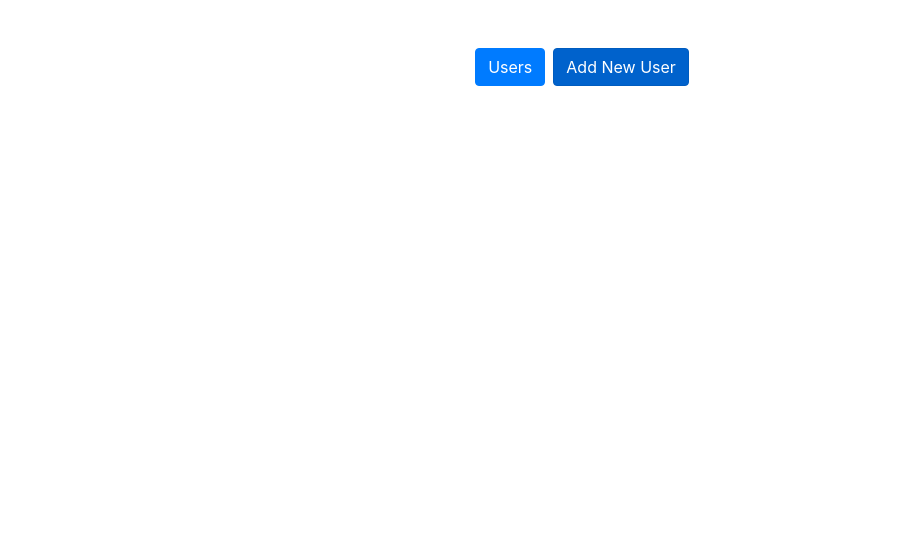
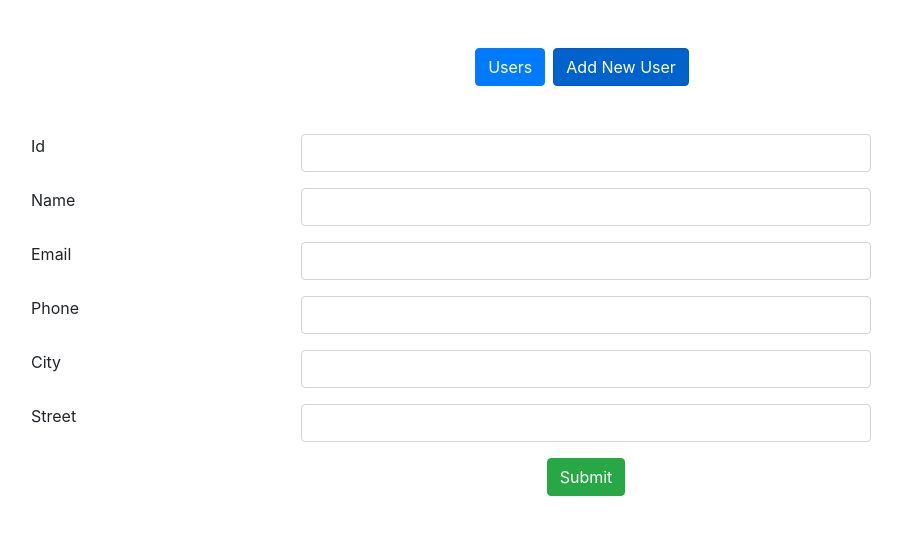
Before and after one commit to mohamedmagdycivily/Angular-Crud-Operations, an Angular app: page /newUser in a window 1280 px wide. Shown: the top 534 px of the page, without its empty margins (54-956 px from the left). Built offline with nearby package versions, Linux system fonts and the light colour scheme.

Commit message:
new user component

```diff
--- a/db.json
+++ b/db.json
@@ -4,43 +4,41 @@
       "id": 1,
       "name": "KOKO",
       "email": "KOKO@gmail.com",
-      "phone": "011111111111"
+      "phone": "011111111111",
+      "city": "mansoura",
+      "street": "50 abdelsalam ST"
     },
     {
       "id": 2,
       "name": "Batot",
       "email": "Batot@gmail.com",
-      "phone": "0222222222"
+      "phone": "0222222222",
+      "city": "aciro",
+      "street": "100 abdelsalam ST"
     },
     {
       "id": 3,
       "name": "Dahap",
       "email": "Dahap@gmail.com",
-      "phone": "033333333"
+      "phone": "033333333",
+      "city": "domiate",
+      "street": "80 abdelsalam ST"
     },
     {
-      "id": 4,
-      "name": "Micky",
-      "email": "Micky@gmail.com",
-      "phone": "0444444444"
+      "id": "4",
+      "name": "mohamed magdy",
+      "email": "mohamedmagdycivily@gmail.com",
+      "phone": "5464546",
+      "city": "mansoura",
+      "street": "mansoura"
     },
     {
-      "id": 5,
-      "name": "Jerry",
-      "email": "Jerry@gmail.com",
-      "phone": "05555555555"
-    },
-    {
-      "id": 6,
-      "name": "Tom",
-      "email": "Tom@gmail.com",
-      "phone": "066666666666"
-    },
-    {
-      "id": "7",
-      "name": "Hamada",
-      "phone": "0777777777",
-      "email": "Hamada@gmail.com"
+      "id": "5",
+      "name": "mohamed magdy",
+      "email": "mohamedmagdycivily@gmail.com",
+      "phone": "5464546",
+      "city": "mansoura",
+      "street": "mansoura"
     }
   ]
 }
--- a/src/app/Components/new-user/new-user.component.html
+++ b/src/app/Components/new-user/new-user.component.html
@@ -0,0 +1,54 @@
+<form class="container" (ngSubmit)="Add()">
+  <div class="form-group row">
+    <label for="id" class="col-3">Id</label>
+    <input name="id" [(ngModel)]="id" type="text" class="form-control col-6" />
+  </div>
+  <div class="form-group row">
+    <label for="name" class="col-3">Name</label>
+    <input
+      name="name"
+      [(ngModel)]="name"
+      type="text"
+      class="form-control col-6"
+    />
+  </div>
+  <div class="form-group row">
+    <label for="email" class="col-3">Email</label>
+    <input
+      name="email"
+      [(ngModel)]="email"
+      type="text"
+      class="form-control col-6"
+    />
+  </div>
+  <div class="form-group row">
+    <label for="Phone" class="col-3">Phone</label>
+    <input
+      name="phone"
+      [(ngModel)]="phone"
+      type="text"
+      class="form-control col-6"
+    />
+  </div>
+  <div class="form-group row">
+    <label for="city" class="col-3">City</label>
+    <input
+      name="city"
+      [(ngModel)]="city"
+      type="text"
+      class="form-control col-6"
+    />
+  </div>
+  <div class="form-group row">
+    <label for="Street" class="col-3">Street</label>
+    <input
+      name="Street"
+      [(ngModel)]="street"
+      type="text"
+      class="form-control col-6"
+    />
+  </div>
+  <div class="form-group text-center">
+    <input type="submit" class="btn btn-success" />
+  </div>
+</form>
--- a/src/app/Components/new-user/new-user.component.ts
+++ b/src/app/Components/new-user/new-user.component.ts
@@ -1,16 +1,37 @@
 import { Component, OnInit } from '@angular/core';
-
+import { UsersService } from 'src/app/Services/users.service';
+import { ActivatedRoute, NavigationExtras, Router } from '@angular/router';
 @Component({
   selector: 'app-new-user',
   templateUrl: './new-user.component.html',
-  styles: [
-  ]
+  styles: [],
 })
 export class NewUserComponent implements OnInit {
+  id;
+  name;
+  email;
+  phone;
+  city;
+  street;
 
-  constructor() { }
+  constructor(
+    private myService: UsersService,
+    private route: ActivatedRoute,
+    private router: Router
+  ) {}
 
-  ngOnInit(): void {
+  ngOnInit(): void {}
+  Add() {
+    let user = {
+      id: this.id,
+      name: this.name,
+      email: this.email,
+      phone: this.phone,
+      city: this.city,
+      street: this.street,
+    };
+    this.myService.AddNewUser(user).subscribe();
+    // this.router.navigate(['users'], { relativeTo: this.route });
+    this.router.navigate(['users']);
   }
-
 }
--- a/src/app/Components/user-details/user-details.component.html
+++ b/src/app/Components/user-details/user-details.component.html
@@ -1,5 +1,8 @@
 <div class="container">
+  <h3 class="text-center">User Details</h3>
   <p>name : {{ user.name }}</p>
   <p>email : {{ user.email }}</p>
   <p>phone : {{ user.phone }}</p>
+  <p>city : {{ user.city }}</p>
+  <p>street : {{ user.street }}</p>
 </div>
--- a/src/app/Components/users/users.component.html
+++ b/src/app/Components/users/users.component.html
@@ -7,6 +7,8 @@
         <th scope="col">Name</th>
         <th scope="col">Email</th>
         <th scope="col">Phone</th>
+        <th scope="col">City</th>
+        <th scope="col">Street</th>
       </tr>
     </thead>
     <tbody>
@@ -17,6 +19,8 @@
         <td>{{ user.name }}</td>
         <td>{{ user.email }}</td>
         <td>{{ user.phone }}</td>
+        <td>{{ user.city }}</td>
+        <td>{{ user.street }}</td>
       </tr>
     </tbody>
   </table>
--- a/src/app/app-routing.module.ts
+++ b/src/app/app-routing.module.ts
@@ -7,6 +7,7 @@ import { UsersComponent } from './Components/users/users.component';
 
 const routes: Routes = [
   { path: '', redirectTo: 'users', pathMatch: 'full' },
+  // { path: 'newUser/users', redirectTo: 'users', pathMatch: 'full' },
   { path: 'users', component: UsersComponent },
   { path: 'users/:id', component: UserDetailsComponent },
   { path: 'newUser', component: NewUserComponent },
```
Also changed, not shown: src/app/app.module.ts (+9 -2 lines).
